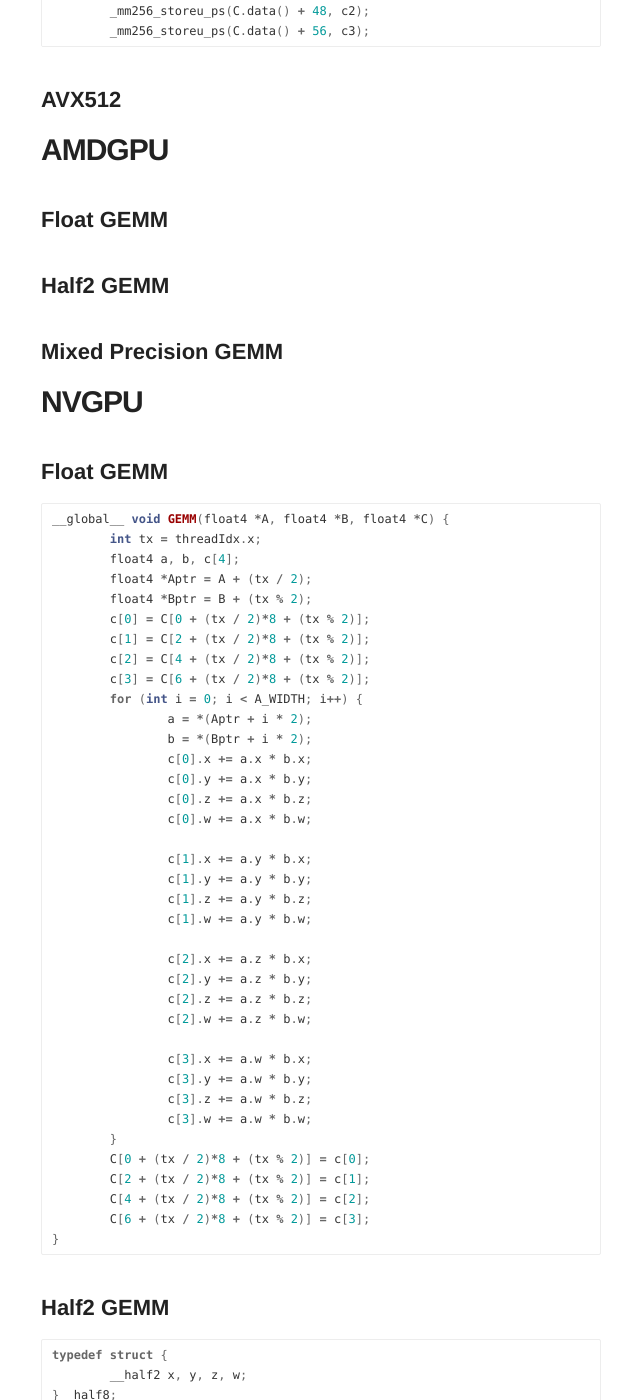
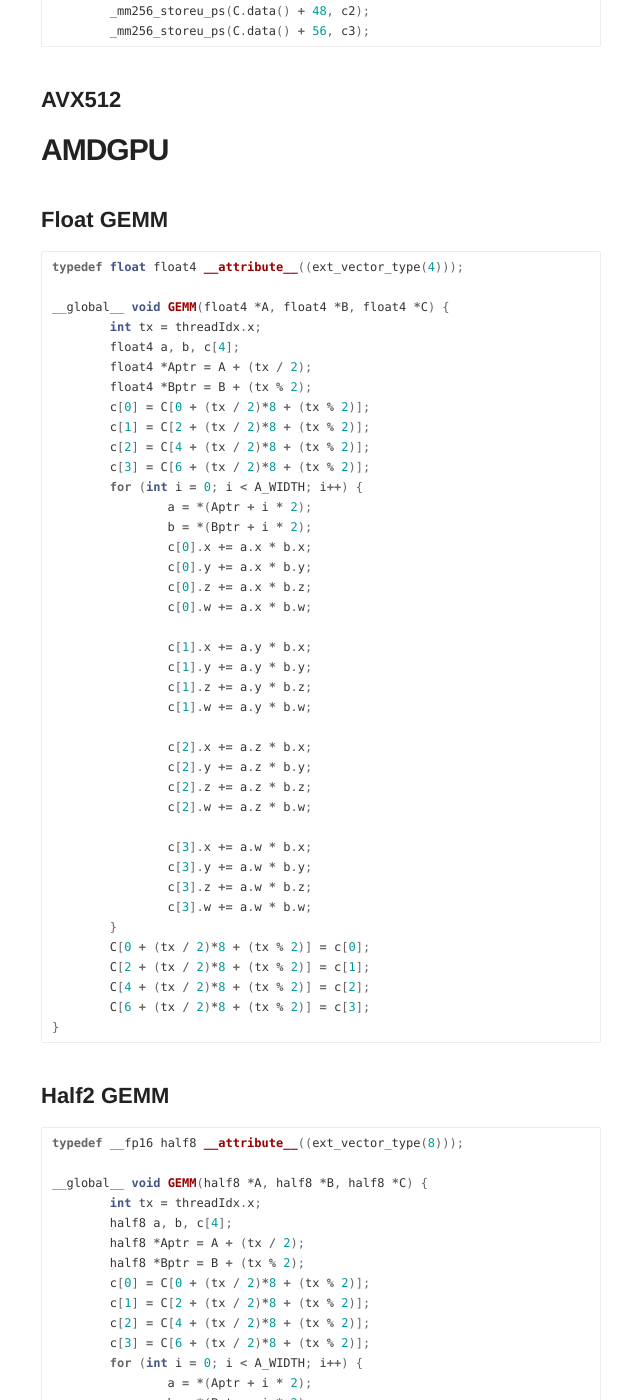
Before and after one commit to adityaatluri/adityaatluri.github.io, a Jekyll site: the page built from _posts/2017-08-24-musings-gemm.md, in a window 1280 px wide and 1400 px high, scrolled down 4505 px. Shown: the whole window, without its empty margins (319-959 px from the left). Built offline with Jekyll 4.4.1, drawn with Linux system fonts in a browser that asks for light colours; comment, search, counter and statistics services are not loaded; some of the changed text lies outside the part shown.

Commit message:
added amd gemm implementation

```diff
--- a/_posts/2017-08-24-musings-gemm.md
+++ b/_posts/2017-08-24-musings-gemm.md
@@ -134,9 +134,105 @@
 
 ## Float GEMM
 
+{% highlight cpp %}
+
+typedef float float4 __attribute__((ext_vector_type(4)));
+
+__global__ void GEMM(float4 *A, float4 *B, float4 *C) {
+	int tx = threadIdx.x;
+	float4 a, b, c[4];
+	float4 *Aptr = A + (tx / 2);
+	float4 *Bptr = B + (tx % 2);
+	c[0] = C[0 + (tx / 2)*8 + (tx % 2)];
+	c[1] = C[2 + (tx / 2)*8 + (tx % 2)];
+	c[2] = C[4 + (tx / 2)*8 + (tx % 2)];
+	c[3] = C[6 + (tx / 2)*8 + (tx % 2)];
+	for (int i = 0; i < A_WIDTH; i++) {
+		a = *(Aptr + i * 2);
+		b = *(Bptr + i * 2);
+		c[0].x += a.x * b.x;
+		c[0].y += a.x * b.y;
+		c[0].z += a.x * b.z;
+		c[0].w += a.x * b.w;
+
+		c[1].x += a.y * b.x;
+		c[1].y += a.y * b.y;
+		c[1].z += a.y * b.z;
+		c[1].w += a.y * b.w;
+
+		c[2].x += a.z * b.x;
+		c[2].y += a.z * b.y;
+		c[2].z += a.z * b.z;
+		c[2].w += a.z * b.w;
+
+		c[3].x += a.w * b.x;
+		c[3].y += a.w * b.y;
+		c[3].z += a.w * b.z;
+		c[3].w += a.w * b.w;
+	}
+	C[0 + (tx / 2)*8 + (tx % 2)] = c[0];
+	C[2 + (tx / 2)*8 + (tx % 2)] = c[1];
+	C[4 + (tx / 2)*8 + (tx % 2)] = c[2];
+	C[6 + (tx / 2)*8 + (tx % 2)] = c[3];
+}
+
+{% endhighlight %}
+
 ## Half2 GEMM
 
+{% highlight cpp %}
+typedef __fp16 half8 __attribute__((ext_vector_type(8)));
+
+__global__ void GEMM(half8 *A, half8 *B, half8 *C) {
+	int tx = threadIdx.x;
+	half8 a, b, c[4];
+	half8 *Aptr = A + (tx / 2);
+	half8 *Bptr = B + (tx % 2);
+	c[0] = C[0 + (tx / 2)*8 + (tx % 2)];
+	c[1] = C[2 + (tx / 2)*8 + (tx % 2)];
+	c[2] = C[4 + (tx / 2)*8 + (tx % 2)];
+	c[3] = C[6 + (tx / 2)*8 + (tx % 2)];
+	for (int i = 0; i < A_WIDTH; i++) {
+		a = *(Aptr + i * 2);
+		b = *(Bptr + i * 2);
+
+	}
+	C[0 + (tx / 2)*8 + (tx % 2)] = c[0];
+	C[2 + (tx / 2)*8 + (tx % 2)] = c[1];
+	C[4 + (tx / 2)*8 + (tx % 2)] = c[2];
+	C[6 + (tx / 2)*8 + (tx % 2)] = c[3];
+}
+
+{% endhighlight %}
+
 ## Mixed Precision GEMM
+
+{% highlight cpp %}
+typedef __fp16 half8 __attribute__((ext_vector_type(8)));
+typedef float float4 __attribute__((ext_vector_type(4)));
+
+__global__ void GEMM(half8 *A, half8 *B, float4 *C) {
+	int tx = threadIdx.x;
+	half8 a, b;
+	float4 c[4];
+	half8 *Aptr = A + (tx / 2);
+	half8 *Bptr = B + (tx % 2);
+	c[0] = C[0 + (tx / 2)*8 + (tx % 2)];
+	c[1] = C[2 + (tx / 2)*8 + (tx % 2)];
+	c[2] = C[4 + (tx / 2)*8 + (tx % 2)];
+	c[3] = C[6 + (tx / 2)*8 + (tx % 2)];
+	for (int i = 0; i < A_WIDTH; i++) {
+		a = *(Aptr + i * 2);
+		b = *(Bptr + i * 2);
+
+	}
+	C[0 + (tx / 2)*8 + (tx % 2)] = c[0];
+	C[2 + (tx / 2)*8 + (tx % 2)] = c[1];
+	C[4 + (tx / 2)*8 + (tx % 2)] = c[2];
+	C[6 + (tx / 2)*8 + (tx % 2)] = c[3];
+}
+
+{% endhighlight %}
 
 # NVGPU
 
```
Also changed, not shown: other parts of _posts/2017-08-24-musings-gemm.md (+2 -0 lines).
